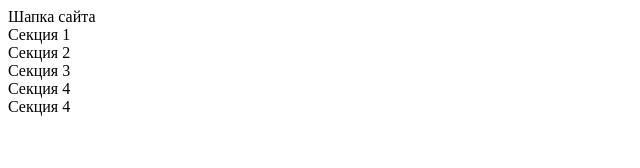
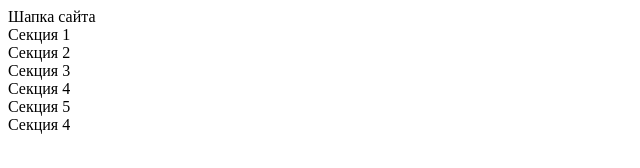
Before and after one commit to KonstantinKonst/ng-free-zen, a plain HTML site: page index.html in a window 1280 px wide. Shown: the full height of the page, 0-640 px from the left. Drawn offline with Linux system fonts and the light colour scheme.

Commit message:
Add section 5

```diff
--- a/index.html
+++ b/index.html
@@ -19,6 +19,8 @@
   <!--   Секция 4    -->
   <section>Секция 4</section>
   <!--   Секция 4    -->
+  <section>Секция 5</section>
+  <!--   Секция 5    -->
   <footer>Секция 4</footer>
 </body>
 
```
